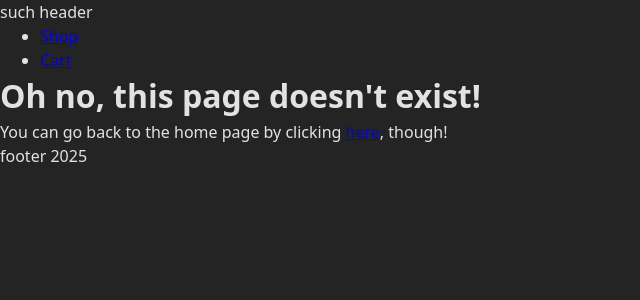
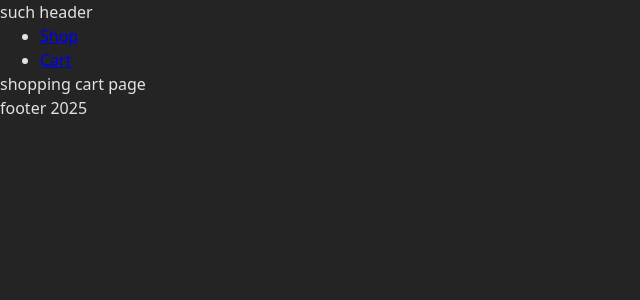
Before and after one commit to greqov/odin-shopping-cart-3000, a React (Vite) app: page /shopping-cart in a window 1280 px wide. Shown: the top 300 px of the page, without its empty margins (0-640 px from the left). Built offline with nearby package versions, Linux system fonts and the light colour scheme.

Commit message:
Add Shopping Cart page

```diff
--- /dev/null
+++ b/src/pages/ShoppingCart.jsx
@@ -0,0 +1,7 @@
+import Layout from '../components/Layout';
+
+function ShoppingCart() {
+  return <Layout>shopping cart page</Layout>;
+}
+
+export default ShoppingCart;
--- a/src/routes.jsx
+++ b/src/routes.jsx
@@ -1,6 +1,7 @@
 import Home from './pages/Home';
 import ErrorPage from './pages/ErrorPage';
 import Shop from './pages/Shop';
+import ShoppingCart from './pages/ShoppingCart';
 
 const routes = [
   {
@@ -11,6 +12,10 @@ const routes = [
   {
     path: 'shop',
     element: <Shop />
+  },
+  {
+    path: 'shopping-cart',
+    element: <ShoppingCart />
   }
 ];
 
```
